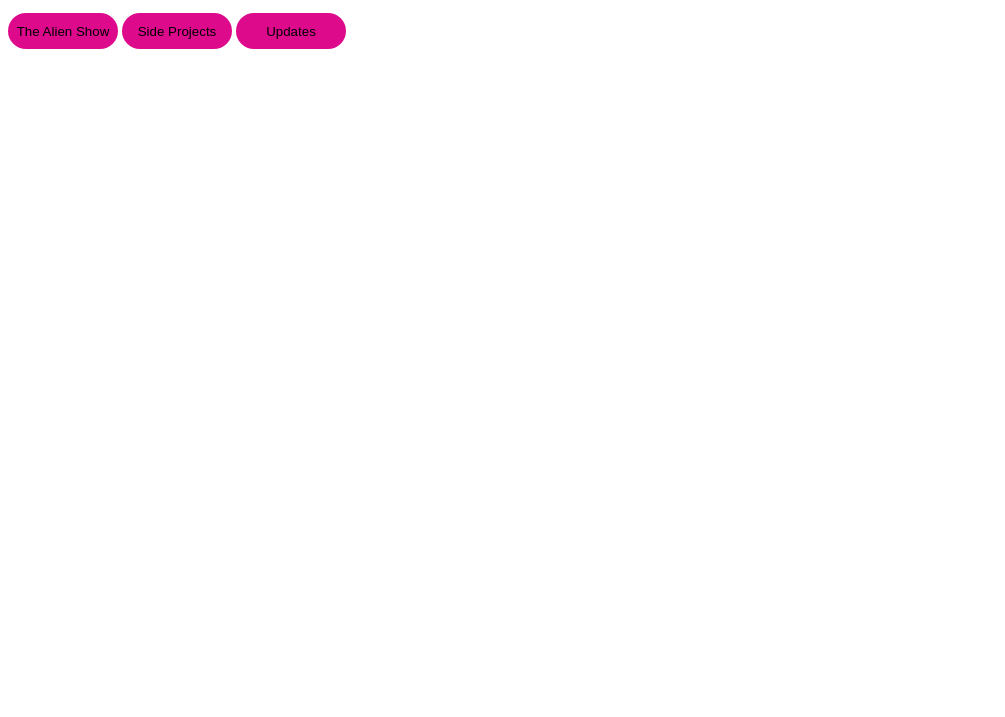
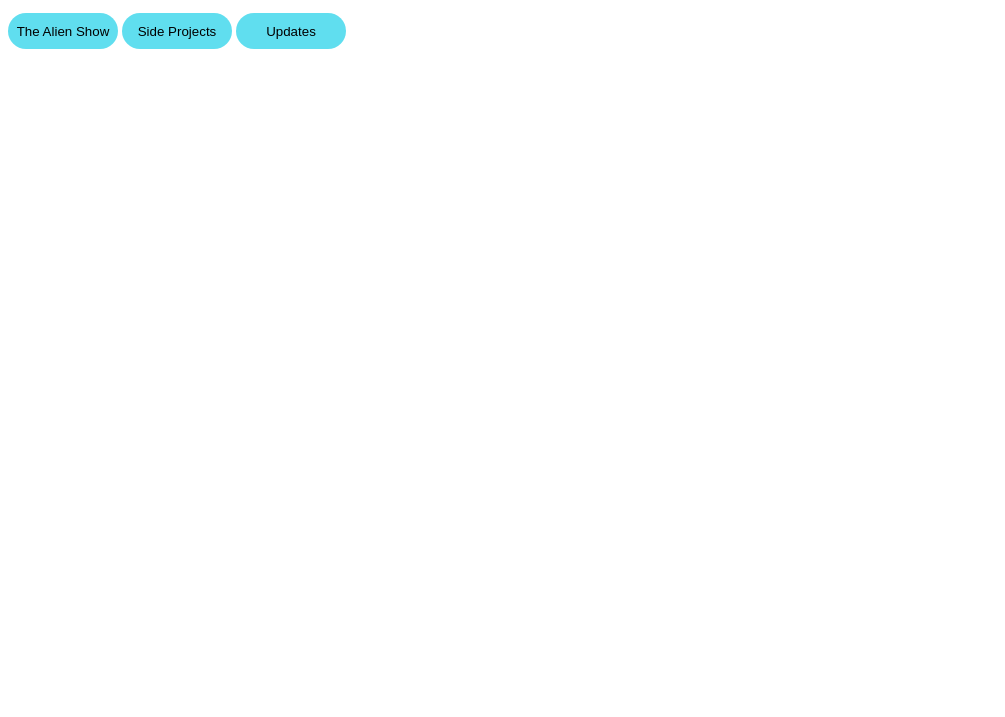
Before and after one commit to Notenoughhair/Notenoughhair.github.io, a plain HTML site: page index.html in a window 1280 px wide. Shown: the part 83-800 px from the top of the page, without its empty margins (0-1005 px from the left). Drawn offline with Linux system fonts and the light colour scheme.

Commit message:
Changed button colour

```diff
--- a/index.html
+++ b/index.html
@@ -35,7 +35,7 @@
     </header>
     <style>
      button {
-        background-color: rgb(221, 10, 140);
+        background-color: rgb(96, 222, 239);
       border: none;
       height: 36px;
       width: 110px;
```
